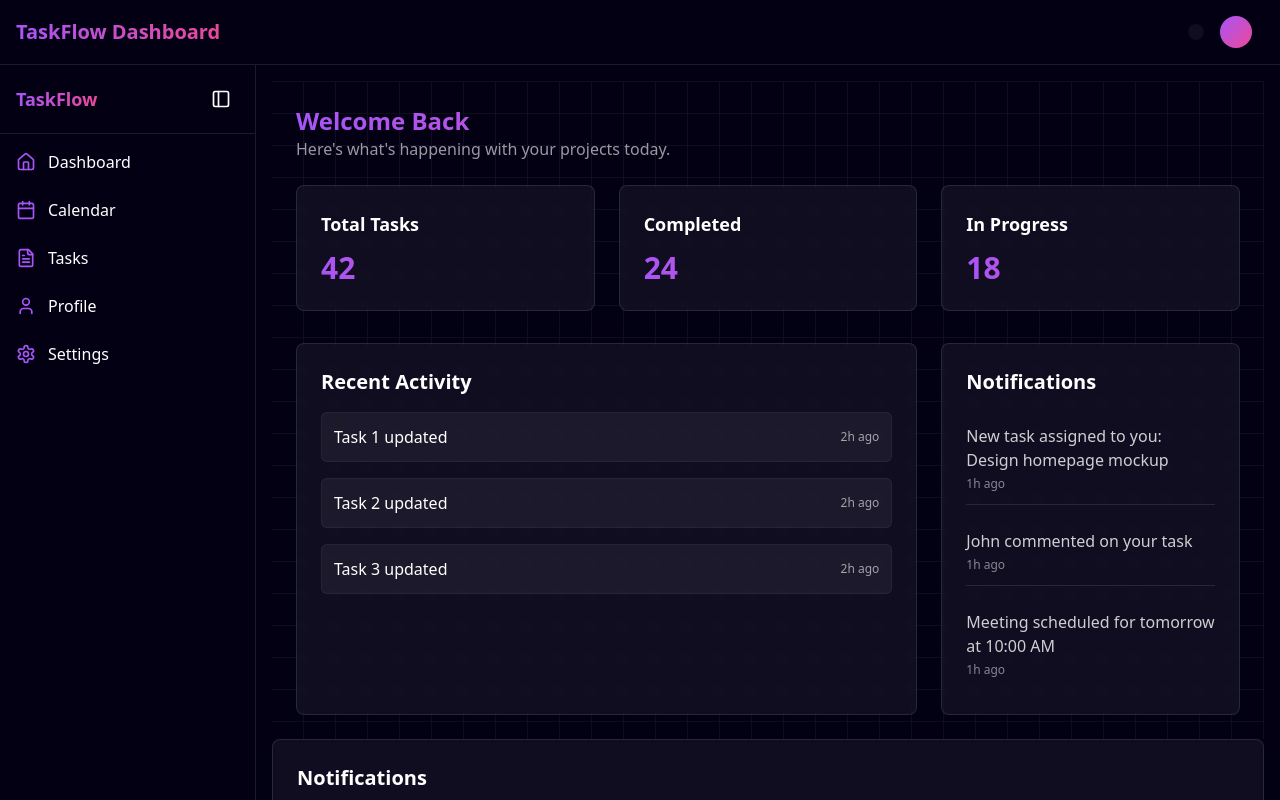
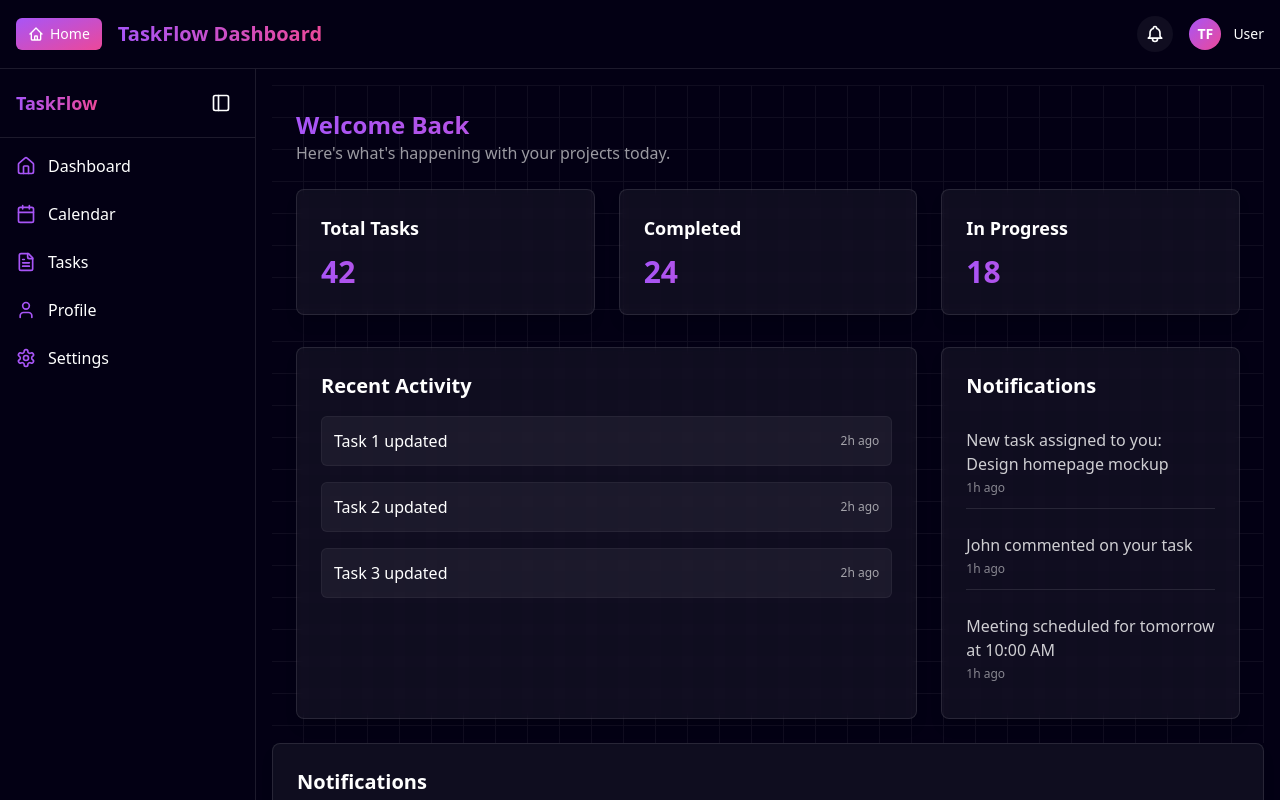
Before and after one commit to devZenta/TaskFlow, a Next.js app: page /dashboard in a window 1280 px wide. Shown: the top 800 px of the page. Built offline with nearby package versions, Linux system fonts and the light colour scheme.

Commit message:
Enhance Header component with Home link and user display

```diff
--- a/src/components/DashboardPage/Header.tsx
+++ b/src/components/DashboardPage/Header.tsx
@@ -1,22 +1,36 @@
 "use client";
+
+import Link from "next/link";
 
 export function Header() {
   return (
     <header className="bg-[#030014] border-b border-white/10 p-4 backdrop-blur-sm">
       <div className="max-w-7xl mx-auto flex justify-between items-center">
-        <h1 className="text-xl font-bold bg-clip-text text-transparent bg-gradient-to-r from-purple-500 to-pink-500">
-          TaskFlow Dashboard
-        </h1>
+        <div className="flex items-center space-x-4">
+          <Link href="/" className="py-1.5 px-3 rounded-md bg-gradient-to-br from-purple-500 to-pink-500 hover:from-purple-600 hover:to-pink-600 text-white text-sm font-medium transition-all flex items-center">
+            <svg xmlns="http://www.w3.org/2000/svg" className="h-4 w-4 mr-1.5" fill="none" viewBox="0 0 24 24" stroke="currentColor">
+              <path strokeLinecap="round" strokeLinejoin="round" strokeWidth={2} d="M3 12l2-2m0 0l7-7 7 7M5 10v10a1 1 0 001 1h3m10-11l2 2m-2-2v10a1 1 0 01-1 1h-3m-6 0a1 1 0 001-1v-4a1 1 0 011-1h2a1 1 0 011 1v4a1 1 0 001 1m-6 0h6" />
+            </svg>
+            Home
+          </Link>
+
+          <h1 className="text-xl font-bold bg-clip-text text-transparent bg-gradient-to-r from-purple-500 to-pink-500">
+            TaskFlow Dashboard
+          </h1>
+        </div>
 
         <div className="flex items-center space-x-4">
           <button className="p-2 rounded-full bg-white/5 hover:bg-white/10 transition-all" title="Notifications">
+            <svg xmlns="http://www.w3.org/2000/svg" className="h-5 w-5 text-white" fill="none" viewBox="0 0 24 24" stroke="currentColor">
+              <path strokeLinecap="round" strokeLinejoin="round" strokeWidth={2} d="M15 17h5l-1.405-1.405A2.032 2.032 0 0118 14.158V11a6.002 6.002 0 00-4-5.659V5a2 2 0 10-4 0v.341C7.67 6.165 6 8.388 6 11v3.159c0 .538-.214 1.055-.595 1.436L4 17h5m6 0v1a3 3 0 11-6 0v-1m6 0H9" />
+            </svg>
           </button>
 
           <div className="flex items-center space-x-3">
             <div className="h-8 w-8 rounded-full bg-gradient-to-br from-purple-500 to-pink-500 flex items-center justify-center">
-              <span className="text-white text-sm font-bold"></span>
+              <span className="text-white text-sm font-bold">TF</span>
             </div>
-            <span className="text-white text-sm hidden md:block"></span>
+            <span className="text-white text-sm hidden md:block">User</span>
           </div>
         </div>
       </div>
```
